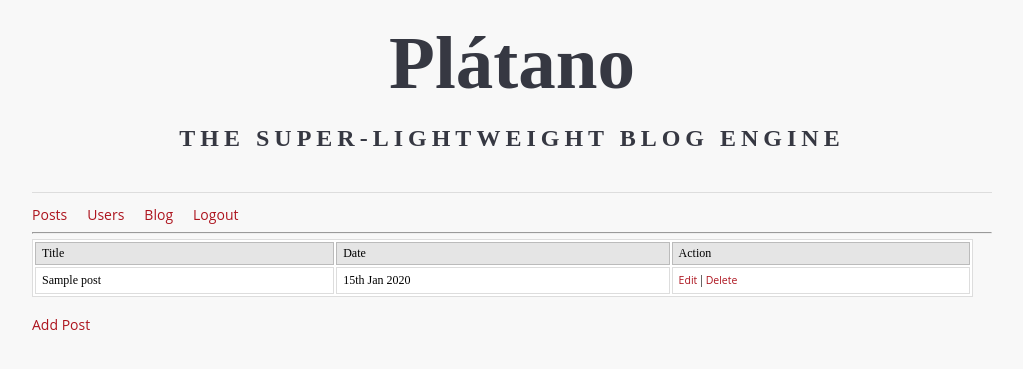
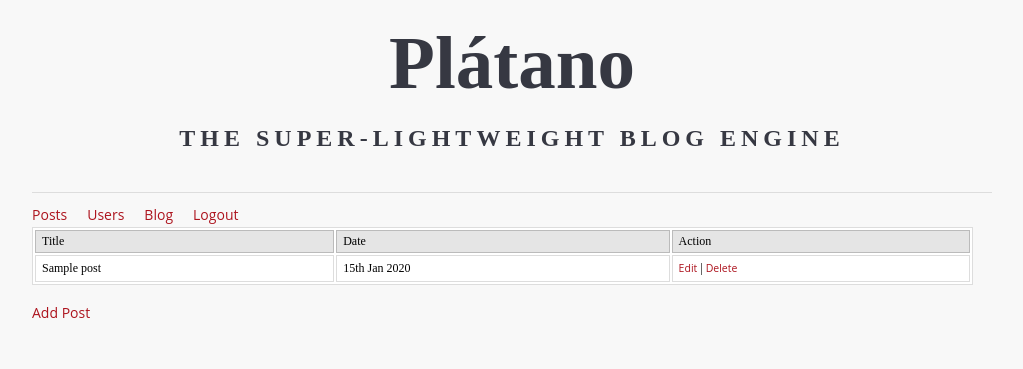
Before and after one commit to oscarbatlle/platano, a PHP site: page /admin/index.php in a window 1280 px wide. Shown: the top 369 px of the page, without its empty margins (128-1151 px from the left). Run offline with PHP 8.4, Linux system fonts and the light colour scheme; the visitor is signed in with stand-in values (Sample User, id 1); tables that the repository leaves empty or names only in its code hold one stand-in row (values such as "Sample post").

Commit message:
Modify admin/menu.php
Remove unnecesary clear division

```diff
--- a/admin/menu.php
+++ b/admin/menu.php
@@ -6,5 +6,3 @@
         <li><a href='logout.php'>Logout</a></li>
     </ul>
 </nav>
-<div class='clear'></div>
-<hr/>
```
